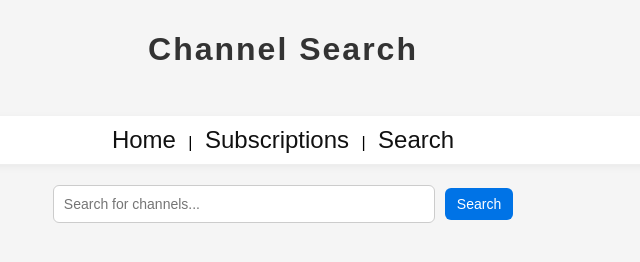
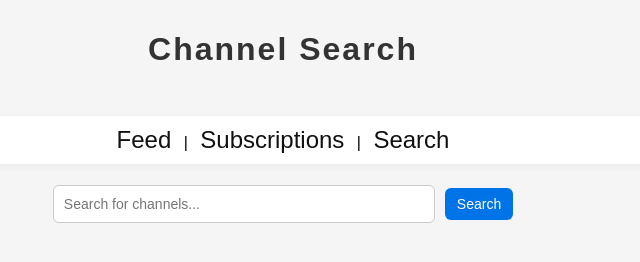
Before and after one commit to T-Ash-90/FuTube, a plain HTML site: page frontend/search.html in a window 1280 px wide. Shown: the full height of the page, 357-997 px from the left. Drawn offline with Linux system fonts and the light colour scheme; no server answers.

Commit message:
minor navbar update

```diff
--- a/frontend/search.html
+++ b/frontend/search.html
@@ -10,7 +10,7 @@
     <h1>Channel Search</h1><br>
 
     <nav>
-        <a href="index.html">Home</a> |
+        <a href="index.html">Feed</a> |
         <a href="subscriptions.html">Subscriptions</a> |
         <a href="search.html">Search</a>
     </nav>
```
Also changed, not shown: frontend/index.html (+2 -2 lines), frontend/subscriptions.html (+1 -1 lines).
